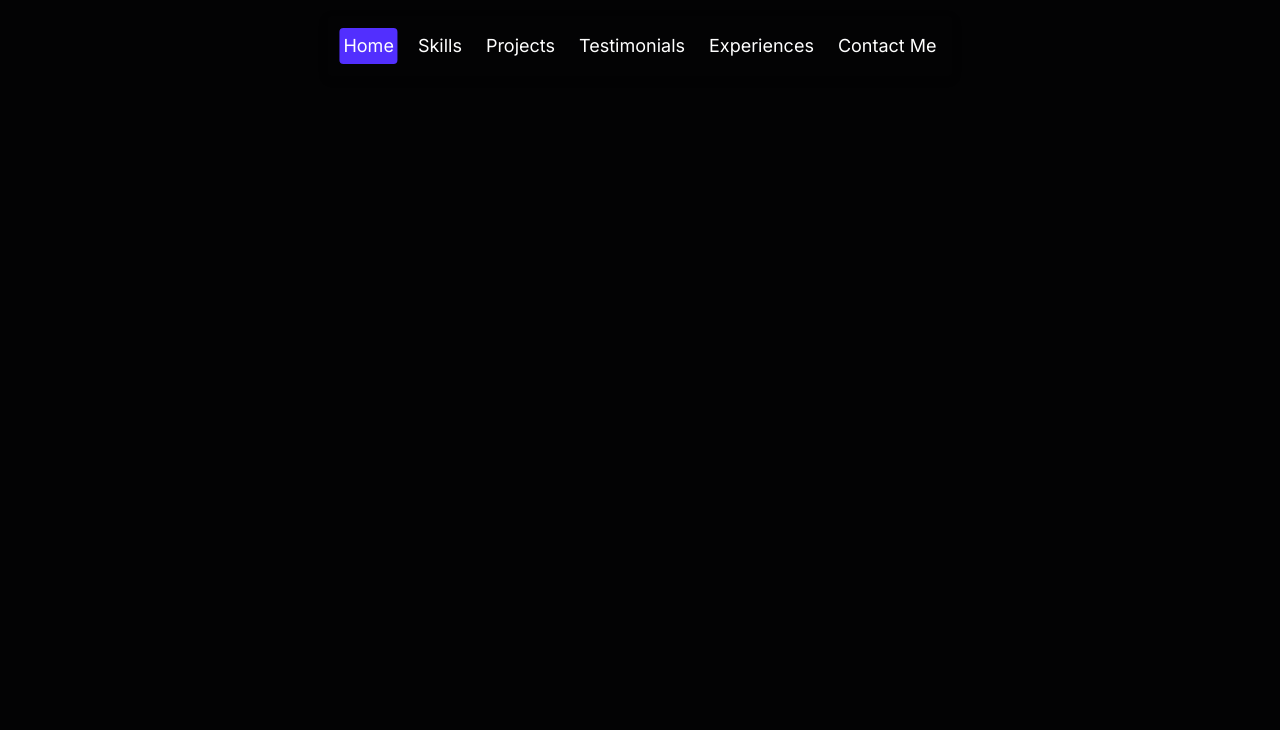
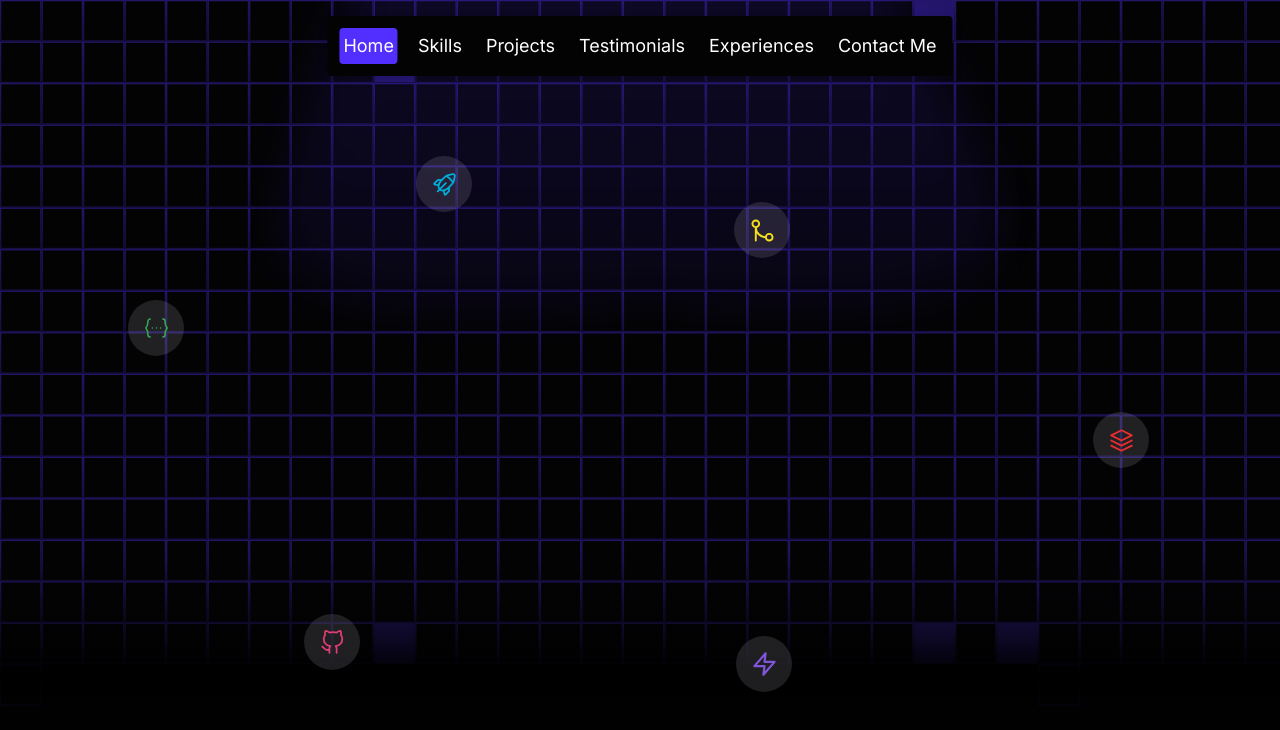
Before and after one commit to piedpiper0602/animated-portfolio, a Next.js app: page / in a window 1280 px wide. Shown: the top 730 px of the page. Built offline with nearby package versions, Linux system fonts and the light colour scheme.

Commit message:
added top background

```diff
--- /dev/null
+++ b/app/components/Hero/TopBackground.tsx
@@ -0,0 +1,56 @@
+import React from 'react';
+import Image from 'next/image';
+
+
+const TopBackground = () => {
+  return <>
+  <div className="absolute w-full max-w-[360px] md:max-w-screen-lg
+  h-[285px] md:h-[656px] top-[188px] md:top-11 left-1/2 -translate-x-1/2
+  md:overflow-x-hidden z-10">
+    <div className='w-full h-full relative'>
+        <div className='circle-icon top-8 left-[171px] md:top-28 md:left-72'>
+            <Image src="/rocket_icon.svg" alt="Rocket icon" width={23} height={23} />
+        </div>
+        <div className='circle-icon top-[162px] -left-5 md:top-64 md:left-0'>
+            <Image src="/bracket_icon.svg" alt="Bracket icon" width={23} height={23} />
+        </div>
+        <div className='circle-icon top-60 left-[149px] md:top-[570px] md:left-44'>
+            <Image src="/github_icon.svg" alt="Github icon" width={23} height={23} />
+        </div>
+        <div className='hidden md:circle-icon md:top-[592px] md:left-[608px]'>
+            <Image src="/electricity_icon.svg" alt="Electricity icon" width={23} height={23} />
+        </div>
+        <div className='hidden md:circle-icon md:top-[158px] md:left-[606px]'>
+            <Image src="/merge_icon.svg" alt="Merge icon" width={23} height={23} />
+        </div>
+        <div className='hidden md:circle-icon md:top-[368px] md:left-[965px]'>
+            <Image src="/stack_icon.svg" alt="Stack icon" width={23} height={23} />
+        </div>
+    </div>
+  </div>
+  <img
+    src="/top_highlight.svg"
+    alt="Top dark mode background highlight"
+    width={809}
+    height={877}
+    className='absolute top-[-515px] hidden dark:md:block left-1/2 -translate-x-1/2'
+    />
+  <img
+    src="/top_highlight_mobile.svg"
+    alt="Top dark mode background highlight"
+    width={429}
+    height={465}
+    className='absolute top-[-229px] hidden dark:block dark:md:hidden left-1/2 -translate-x-1/2'
+    />
+  <div className='absolute top-0 w-full h-[795px] bg-repeat-x bg-[url("/top_bg_light.svg")]
+    bg-[auto_auto] hidden dark:hidden md:block' />
+  <div className='absolute top-0 w-full h-[600px] bg-repeat-x bg-[url("/top_bg_mobile_light.svg")]
+    bg-[auto_auto] dark:hidden md:hidden' />
+  <div className='absolute top-0 w-full h-[795px] bg-repeat-x bg-[url("/top_bg_dark.svg")]
+    bg-[auto_auto] hidden md:dark:block' />
+  <div className='absolute top-0 w-full h-[600px] bg-repeat-x bg-[url("/top_bg_mobile_dark.svg")]
+    bg-[auto_auto] hidden dark:block dark:md:hidden' />
+  </>
+}
+
+export default TopBackground
--- a/app/globals.css
+++ b/app/globals.css
@@ -26,4 +26,10 @@
   .card-shadow {
     @apply shadow-[0_3px_10px_rgb(0,0,0,0.2)];
   }
+
+  .circle-icon {
+    @apply flex items-center justify-center rounded-full
+    w-11 h-11 md:w-14 md:h-14 bg-[#f4ebff] bg-opacity-[12%]
+    absolute;
+  }
 }
--- a/app/page.tsx
+++ b/app/page.tsx
@@ -1,9 +1,12 @@
+import TopBackground from "./components/Hero/TopBackground";
 import Navbar from "./components/Navbar";
 
 export default function Home() {
   return (
     <div className="relative overflow-clip" id="home">
+      <div className="w-screen h-screen"></div>
       <Navbar />
+      <TopBackground />
     </div>
   );
 }
```
